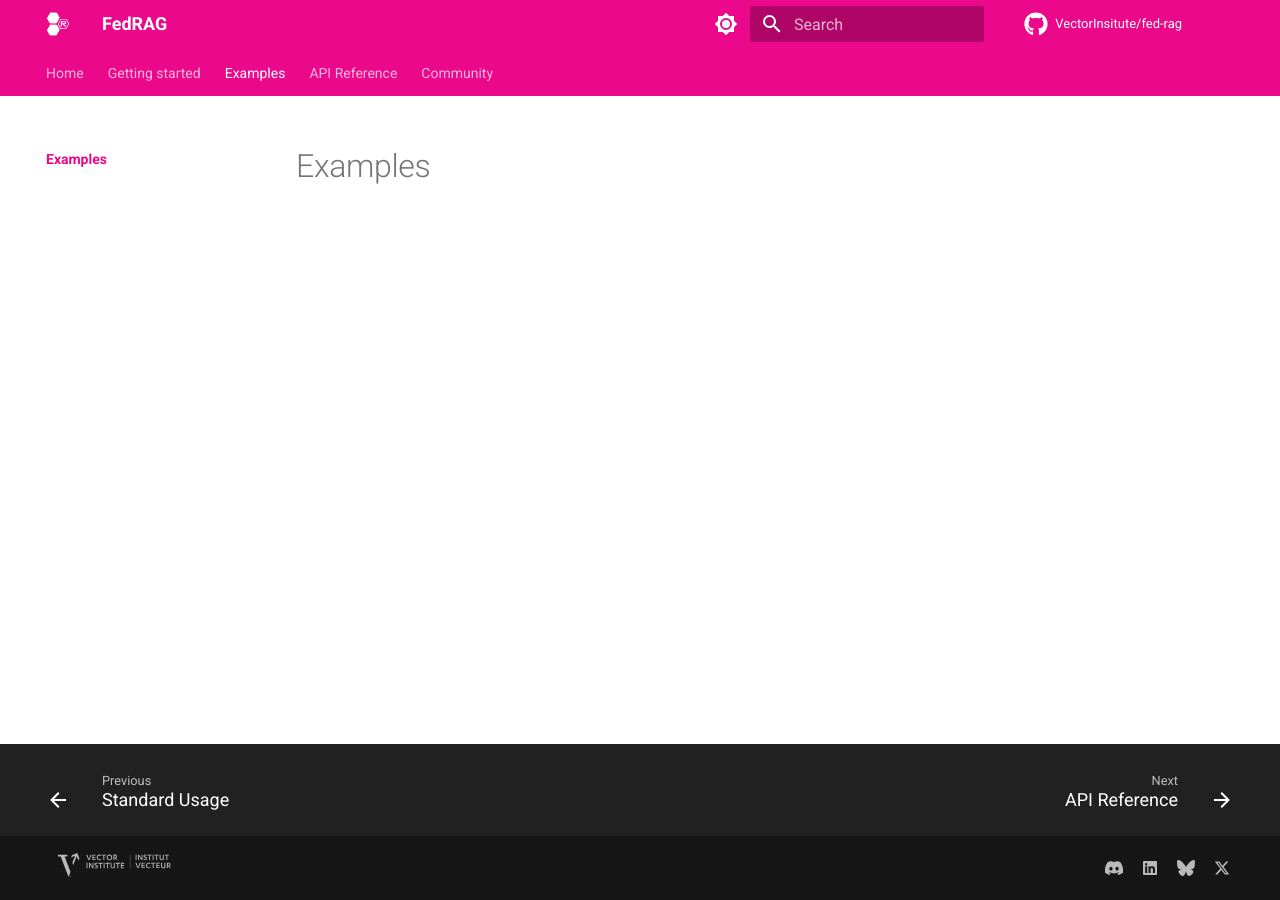
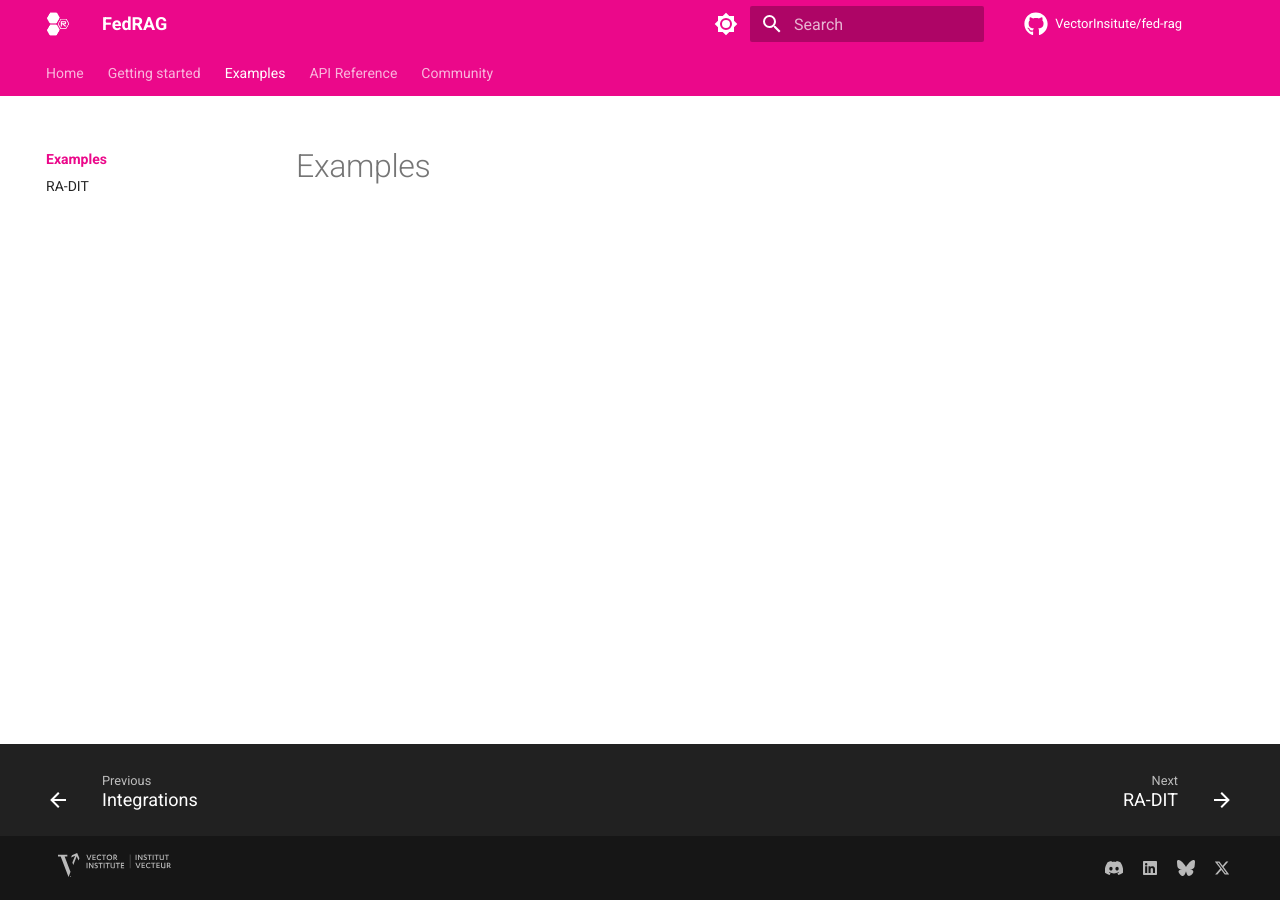
Before and after one commit to VectorInstitute/fed-rag, an MkDocs documentation site: the page built from docs/examples/index.md, in a window 1280 px wide. Built offline with MkDocs 1.6.1 and Material for MkDocs 9.7.7, drawn with Linux system fonts in a browser that asks for light colours; comment, search, counter and statistics services are not loaded.

Commit message:
scaffolding

```diff
--- a/mkdocs.yml
+++ b/mkdocs.yml
@@ -25,11 +25,16 @@ markdown_extensions:
 nav:
   - Home: index.md
   - Getting started:
-    - getting_started/index.md
+    - FedRAG Basics: getting_started/basics.md
+    - Quick Start: getting_started/quickstart.md
     - Installation: getting_started/installation.md
     - Standard Usage: getting_started/standard_usage.md
+    - Advanced Usage: getting_started/advanced_usage.md
+    - Concepts: getting_started/concepts.md
+    - Integrations: getting_started/integrations.md
   - Examples:
     - examples/index.md
+    - RA-DIT: examples/ra_dit.md
   - API Reference:
     - api_reference/index.md
     - Decorators:
@@ -66,15 +71,13 @@ nav:
     - community/index.md
     - Contributing:
       - community/contributing/index.md
-      - Ask a question: community/contributing/ask_question.md
-      - Submitting an issue: community/contributing/submit_issue.md
-      - Submitting a pull request: community/contributing/submit_pr.md
+      - Ask a Question: community/contributing/ask_question.md
+      - Submitting an Issue: community/contributing/submit_issue.md
+      - Submitting a Pull Request: community/contributing/submit_pr.md
     - Changelog: ../CHANGELOG.md
     - Resources:
       - community/resources/index.md
       - AI Pocket References: community/resources/pocket_references.md
-
-
 plugins:
   - search
   - mkdocstrings:
```
Also changed, not shown: docs/examples/ra_dit.md (added), docs/getting_started/advanced_usage.md (added), docs/getting_started/basics.md (added), docs/getting_started/concepts.md (added), docs/getting_started/integrations.md (added), docs/getting_started/quickstart.md (deleted).
